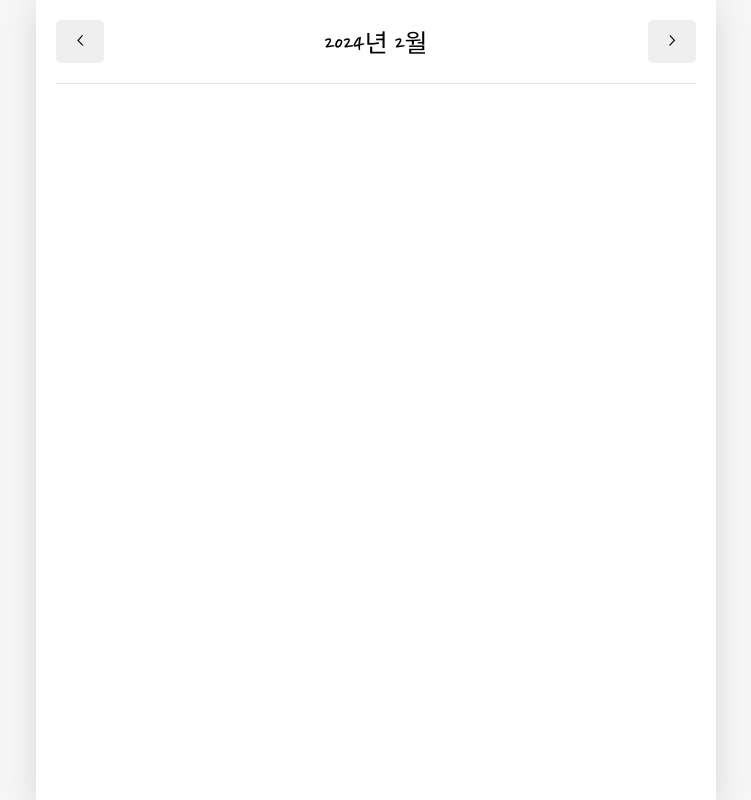
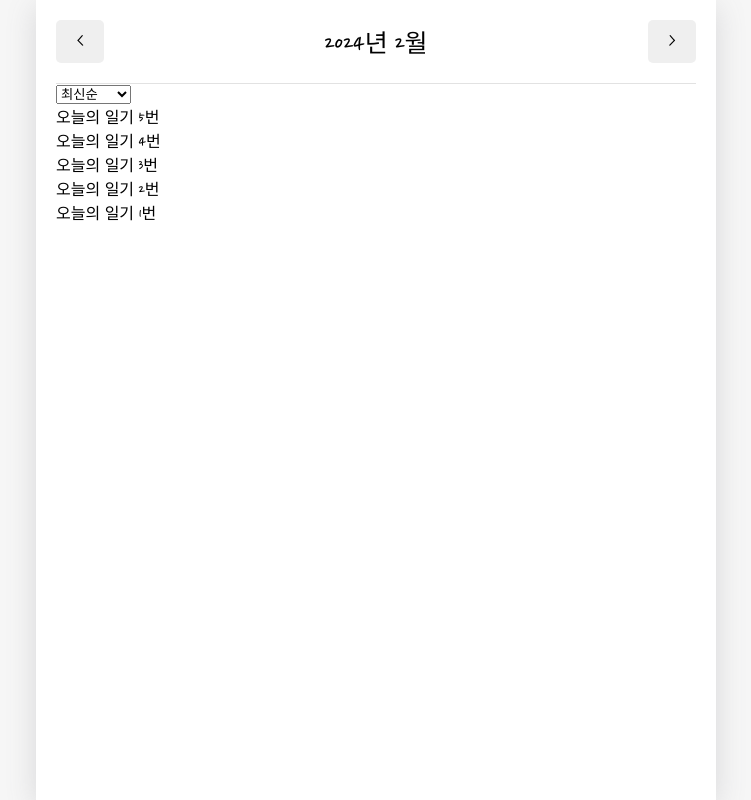
Before and after one commit to origin1508/emotion-diary, a React (Create React App) app: page / in a window 1280 px wide. Shown: the whole page, without its empty margins (264-1015 px from the left). Built offline with nearby package versions, Linux system fonts and the light colour scheme; a web font is replaced by a local one.

Commit message:
feat: DiaryList 목록 추가

```diff
--- /dev/null
+++ b/src/components/DiaryList.js
@@ -0,0 +1,51 @@
+import { useState } from "react";
+
+const sortOptionList = [
+  { value: "latest", name: "최신순" },
+  { value: "oldest", name: "오래된 순" },
+];
+
+const ControlMenu = ({ value, onChange, optionList }) => {
+  return (
+    <select value={value} onChange={(e) => onChange(e.target.value)}>
+      {optionList.map((it, idx) => (
+        <option key={idx} value={it.value}>
+          {it.name}
+        </option>
+      ))}
+    </select>
+  );
+};
+
+const DiaryList = ({ diaryList }) => {
+  const [sortType, setSortType] = useState("latest");
+
+  const getProcessedDiaryList = () => {
+    const copyList = [...diaryList];
+    const compare = (a, b) => {
+      if (sortType === "latest") {
+        return parseInt(b.date) - parseInt(a.date);
+      } else {
+        return parseInt(a.date) - parseInt(b.date);
+      }
+    };
+    const sortedList = copyList.sort(compare);
+    console.log(sortedList);
+    return sortedList;
+  };
+
+  return (
+    <div>
+      <ControlMenu
+        value={sortType}
+        onChange={setSortType}
+        optionList={sortOptionList}
+      />
+      {getProcessedDiaryList().map((it) => (
+        <div key={it.id}>{it.content}</div>
+      ))}
+    </div>
+  );
+};
+
+export default DiaryList;
--- a/src/pages/Home.js
+++ b/src/pages/Home.js
@@ -1,10 +1,34 @@
-import { useState } from "react";
+import { useState, useContext, useEffect } from "react";
 import MyHeader from "../components/MyHeader";
 import MyButton from "../components/MyButton";
+import DiaryList from "../components/DiaryList";
+import { DiaryStateContext } from "../App";
 
 const Home = () => {
+  const diaryList = useContext(DiaryStateContext);
+
+  const [data, setData] = useState([]);
   const [curDate, setCurDate] = useState(new Date());
   const headText = `${curDate.getFullYear()}년 ${curDate.getMonth() + 1}월`;
+
+  useEffect(() => {
+    if (diaryList.length >= 1) {
+      const firstDay = new Date(
+        curDate.getFullYear(),
+        curDate.getMonth(),
+        1
+      ).getTime();
+      const lastDay = new Date(
+        curDate.getFullYear(),
+        curDate.getMonth() + 1,
+        0
+      ).getTime();
+
+      setData(
+        diaryList.filter((it) => firstDay <= it.date && it.date <= lastDay)
+      );
+    }
+  }, [diaryList, curDate]);
 
   const increaseMonth = () => {
     setCurDate(
@@ -20,8 +44,6 @@
     );
   };
 
-  console.log(curDate);
-
   return (
     <div>
       <MyHeader
@@ -29,6 +51,7 @@
         leftChild={<MyButton text={"<"} onClick={decreaseMonth} />}
         rightChild={<MyButton text={">"} onClick={increaseMonth} />}
       ></MyHeader>
+      <DiaryList diaryList={data} />
     </div>
   );
 };
```
